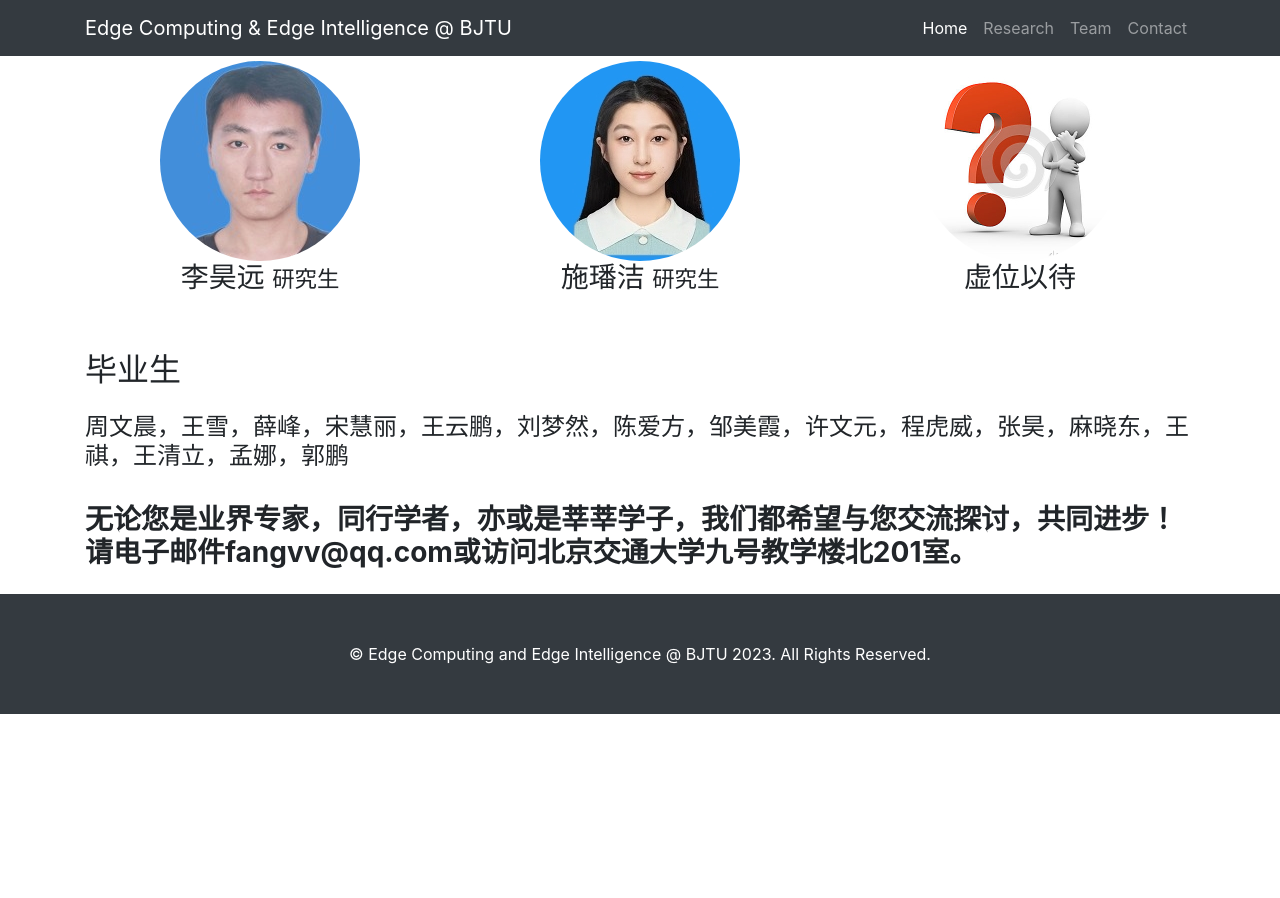
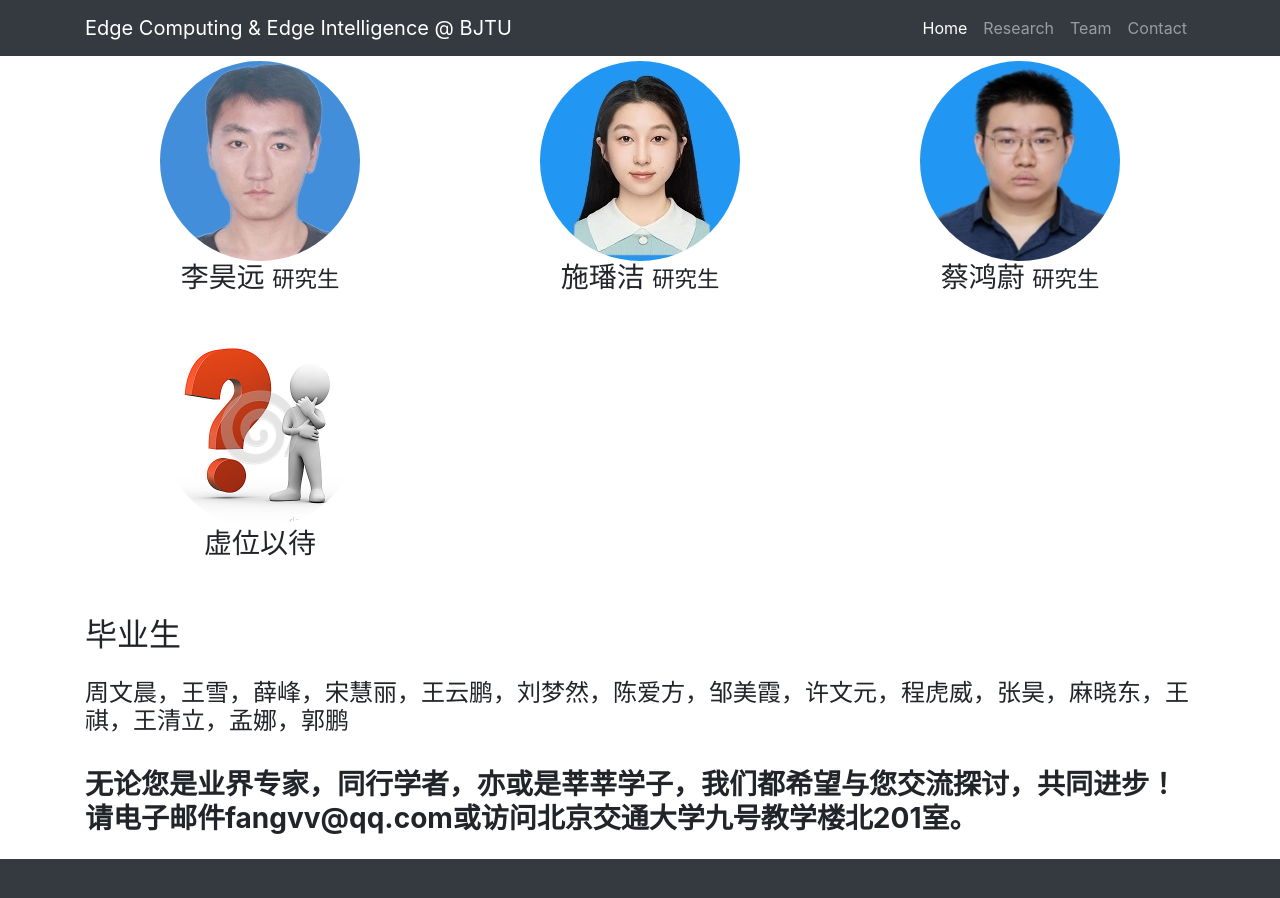
Before and after one commit to fangvv/Homepage, a Jekyll site: the page Edgecomp/index.html, which Jekyll copies as it is, in a window 1280 px wide and 900 px high, scrolled down 7970 px. Built offline with Jekyll 4.4.1, drawn with Linux system fonts in a browser that asks for light colours; comment, search, counter and statistics services are not loaded; before the commit the page ends 8684 px from its top, so only the background shows below that.

Commit message:
add new member chw

```diff
--- a/Edgecomp/index.html
+++ b/Edgecomp/index.html
@@ -268,6 +268,10 @@
           <h3>施璠洁 <small>研究生</small> </h3>
       </div>
       <div class="col-lg-4 col-sm-6 text-center mb-4">
+          <img class="rounded-circle img-fluid d-block mx-auto" src="img/chw.jpg" alt="" />
+          <h3>蔡鸿蔚 <small>研究生</small> </h3>
+      </div>
+      <div class="col-lg-4 col-sm-6 text-center mb-4">
           <img class="rounded-circle img-fluid d-block mx-auto" src="img/joinus.jpg" alt="" />
           <h3>虚位以待</h3>
       </div>
```
Also changed, not shown: Edgecomp/img/chw.jpg (added).
